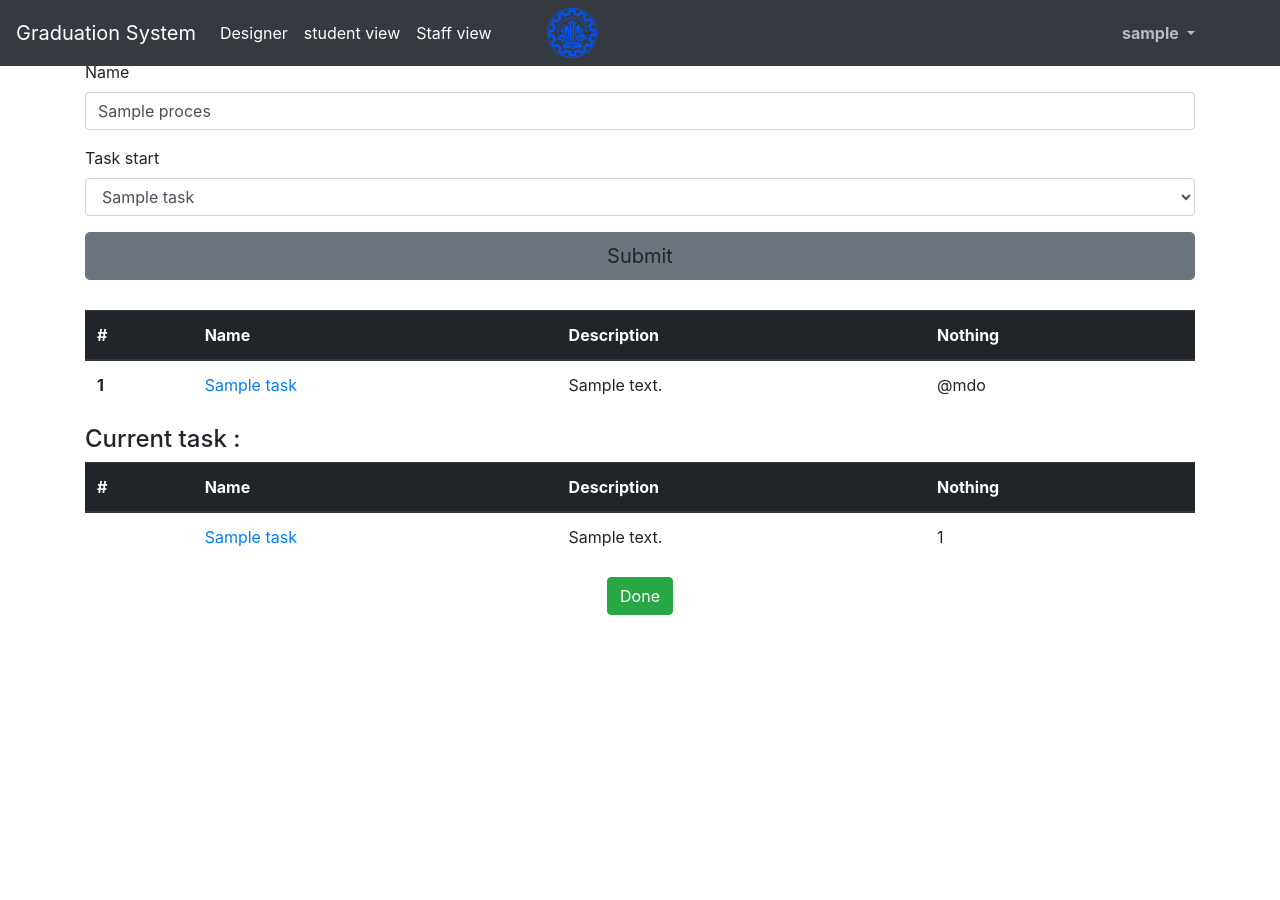
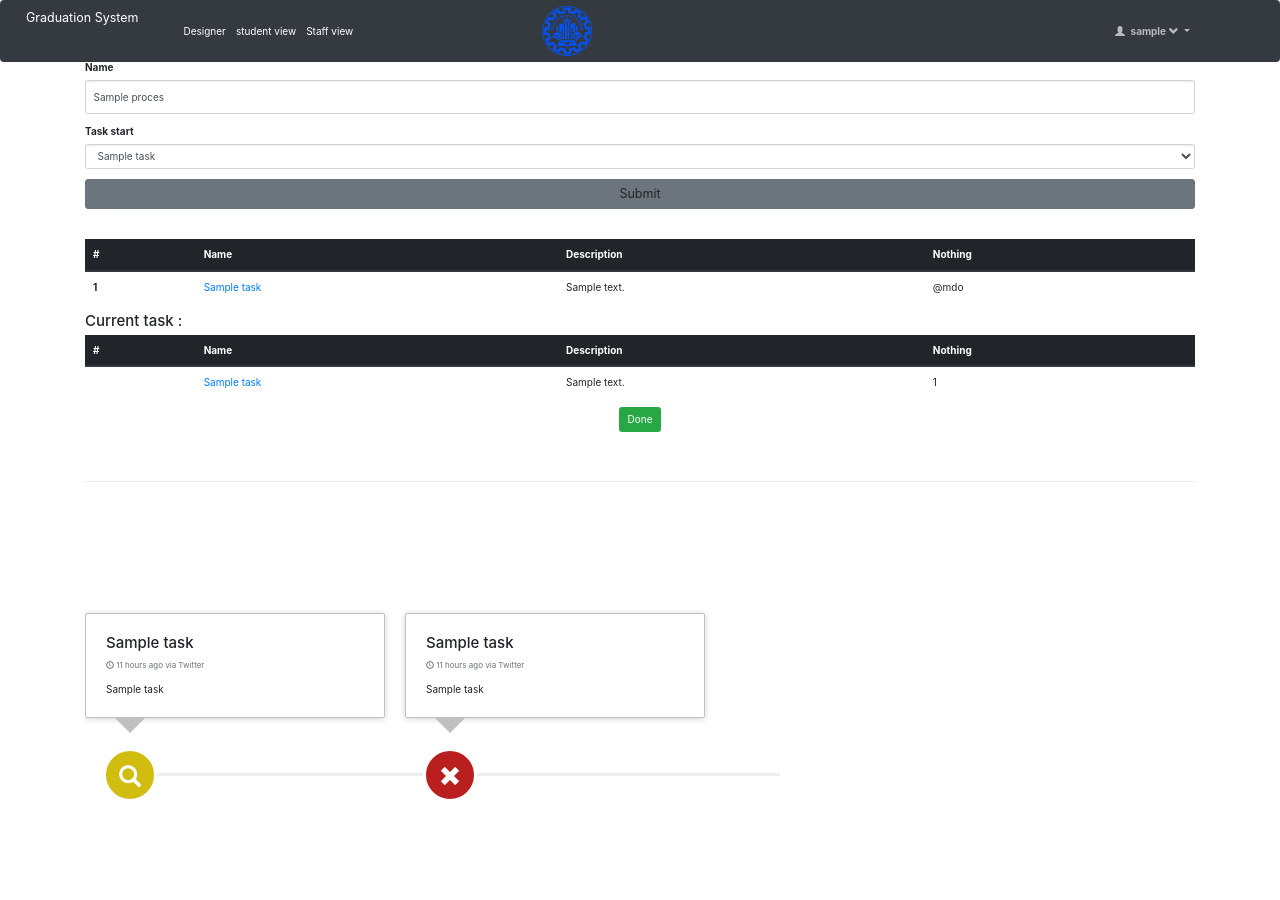
Before and after one commit to amirmohsen-am/graduation-system-project-fall96, a Django app: page /process_instance/1 in a window 1280 px wide. Before the commit the page ends 615 px from the top, so only its background shows below. Run offline with Django 3.2, Linux system fonts and the light colour scheme; a user stored in the database is signed in; tables that the repository leaves empty hold one stand-in row (values such as "Sample post"); some libraries are stand-ins or nearby versions.

Commit message:
add graph

```diff
--- /dev/null
+++ b/graduation_system/main/static/main/sina.css
@@ -0,0 +1,170 @@
+.timeline,
+.timeline-horizontal {
+  list-style: none;
+  padding: 20px;
+  position: relative;
+}
+.timeline:before {
+  top: 40px;
+  bottom: 0;
+  position: absolute;
+  content: " ";
+  width: 3px;
+  background-color: #eeeeee;
+  left: 50%;
+  margin-left: -1.5px;
+}
+.timeline .timeline-item {
+  margin-bottom: 20px;
+  position: relative;
+}
+.timeline .timeline-item:before,
+.timeline .timeline-item:after {
+  content: "";
+  display: table;
+}
+.timeline .timeline-item:after {
+  clear: both;
+}
+.timeline .timeline-item .timeline-badge {
+  color: #fff;
+  width: 54px;
+  height: 54px;
+  line-height: 52px;
+  font-size: 22px;
+  text-align: center;
+  position: absolute;
+  top: 18px;
+  left: 50%;
+  margin-left: -25px;
+  background-color: #7c7c7c;
+  border: 3px solid #ffffff;
+  z-index: 100;
+  border-top-right-radius: 50%;
+  border-top-left-radius: 50%;
+  border-bottom-right-radius: 50%;
+  border-bottom-left-radius: 50%;
+}
+.timeline .timeline-item .timeline-badge i,
+.timeline .timeline-item .timeline-badge .fa,
+.timeline .timeline-item .timeline-badge .glyphicon {
+  top: 2px;
+  left: 0px;
+}
+.timeline .timeline-item .timeline-badge.primary {
+  background-color: #1f9eba;
+}
+.timeline .timeline-item .timeline-badge.info {
+  background-color: #5bc0de;
+}
+.timeline .timeline-item .timeline-badge.success {
+  background-color: #59ba1f;
+}
+.timeline .timeline-item .timeline-badge.warning {
+  background-color: #d1bd10;
+}
+.timeline .timeline-item .timeline-badge.danger {
+  background-color: #ba1f1f;
+}
+.timeline .timeline-item .timeline-panel {
+  position: relative;
+  width: 46%;
+  float: left;
+  right: 16px;
+  border: 1px solid #c0c0c0;
+  background: #ffffff;
+  border-radius: 2px;
+  padding: 20px;
+  -webkit-box-shadow: 0 1px 6px rgba(0, 0, 0, 0.175);
+  box-shadow: 0 1px 6px rgba(0, 0, 0, 0.175);
+}
+.timeline .timeline-item .timeline-panel:before {
+  position: absolute;
+  top: 26px;
+  right: -16px;
+  display: inline-block;
+  border-top: 16px solid transparent;
+  border-left: 16px solid #c0c0c0;
+  border-right: 0 solid #c0c0c0;
+  border-bottom: 16px solid transparent;
+  content: " ";
+}
+.timeline .timeline-item .timeline-panel .timeline-title {
+  margin-top: 0;
+  color: inherit;
+}
+.timeline .timeline-item .timeline-panel .timeline-body > p,
+.timeline .timeline-item .timeline-panel .timeline-body > ul {
+  margin-bottom: 0;
+}
+.timeline .timeline-item .timeline-panel .timeline-body > p + p {
+  margin-top: 5px;
+}
+.timeline .timeline-item:last-child:nth-child(even) {
+  float: right;
+}
+.timeline .timeline-item:nth-child(even) .timeline-panel {
+  float: right;
+  left: 16px;
+}
+.timeline .timeline-item:nth-child(even) .timeline-panel:before {
+  border-left-width: 0;
+  border-right-width: 14px;
+  left: -14px;
+  right: auto;
+}
+.timeline-horizontal {
+  list-style: none;
+  position: relative;
+  padding: 20px 0px 20px 0px;
+  display: inline-block;
+}
+.timeline-horizontal:before {
+  height: 3px;
+  top: auto;
+  bottom: 26px;
+  left: 56px;
+  right: 0;
+  width: 100%;
+  margin-bottom: 20px;
+}
+.timeline-horizontal .timeline-item {
+  display: table-cell;
+  height: 280px;
+  width: 20%;
+  min-width: 320px;
+  float: none !important;
+  padding-left: 0px;
+  padding-right: 20px;
+  margin: 0 auto;
+  vertical-align: bottom;
+}
+.timeline-horizontal .timeline-item .timeline-panel {
+  top: auto;
+  bottom: 64px;
+  display: inline-block;
+  float: none !important;
+  left: 0 !important;
+  right: 0 !important;
+  width: 100%;
+  margin-bottom: 20px;
+}
+.timeline-horizontal .timeline-item .timeline-panel:before {
+  top: auto;
+  bottom: -16px;
+  left: 28px !important;
+  right: auto;
+  border-right: 16px solid transparent !important;
+  border-top: 16px solid #c0c0c0 !important;
+  border-bottom: 0 solid #c0c0c0 !important;
+  border-left: 16px solid transparent !important;
+}
+.timeline-horizontal .timeline-item:before,
+.timeline-horizontal .timeline-item:after {
+  display: none;
+}
+.timeline-horizontal .timeline-item .timeline-badge {
+  top: auto;
+  bottom: 0px;
+  left: 43px;
+}
--- a/graduation_system/main/templates/main/base.html
+++ b/graduation_system/main/templates/main/base.html
@@ -4,7 +4,8 @@
 <!doctype html>
 <html lang="en">
 <head>
-
+    <link rel="stylesheet" href="https://maxcdn.bootstrapcdn.com/bootstrap/3.3.7/css/bootstrap.min.css">
+    <link rel="stylesheet" href="{% static 'main/sina.css' %}">
     <meta charset="utf-8">
     <meta name="viewport" content="width=device-width, initial-scale=1, shrink-to-fit=no">
     <meta name="description" content="">
--- a/graduation_system/main/templates/main/process-instance.html
+++ b/graduation_system/main/templates/main/process-instance.html
@@ -74,7 +74,7 @@
       <tbody>
                 <tr>
                   <th scope="row">{{ forloop.counter }}</th>
-                  <td> <a href="{% url 'task-view' process_instance.current_task.task.id %}">{{ process_instance.current_task.task.name }}</a></td>
+                  <td> <a href="{% url 'task-instance-view' process_instance.current_task.id %}">{{ process_instance.current_task.task.name }}</a></td>
                   <td>{{ process_instance.current_task.task.description }}</td>
                   <td>{{ process_instance.current_task.task.id }}</td>
                 </tr>
@@ -119,6 +119,73 @@
         {% endif %}
 
 
+{#     {% include "main/student_view_timeline.html" %}#}
 
 
+
+	<div class="row">
+				<div class="col-md-12">
+
+					<div class="page-header">
+
+					</div>
+					<div style="display:inline-block;width:100%;overflow-y:auto;">
+					<ul class="timeline timeline-horizontal">
+						{% for task in ordered_task %}
+                            <li class="timeline-item">
+                                <a href=  "{% url 'task-view' task.id %}">,
+							<div class="timeline-badge success">
+                                <i class="glyphicon glyphicon-check"></i></div>
+                                </a>
+							<div class="timeline-panel">
+								<div class="timeline-heading">
+									<h4 class="timeline-title">{{ task.name }}</h4>
+									<p><small class="text-muted"><i class="glyphicon glyphicon-time"></i> 11 hours ago via Twitter</small></p>
+								</div>
+								<div class="timeline-body">
+									<p>{{ task.name }}</p>
+								</div>
+							</div>
+						    </li>
+
+                         {% endfor %}
+                            <li class="timeline-item">
+                                <a href=  "{% url 'task-view' process_instance.current_task.task.id %}">,
+							<div class="timeline-badge warning">
+                                <i class="glyphicon glyphicon-search"></i></div>
+                                  </a>
+							<div class="timeline-panel">
+								<div class="timeline-heading">
+									<h4 class="timeline-title">{{ cur.name }}</h4>
+									<p><small class="text-muted"><i class="glyphicon glyphicon-time"></i> 11 hours ago via Twitter</small></p>
+								</div>
+								<div class="timeline-body">
+									<p>{{ cur.name }}</p>
+								</div>
+							</div>
+						    </li>
+
+                        {% for task in after %}
+                            <li class="timeline-item">
+                                <a href=  "{% url 'task-view' task.id %}">,
+							<div class="timeline-badge danger">
+                                <i class="glyphicon glyphicon-remove"></i></div>
+                                </a>
+							<div class="timeline-panel">
+								<div class="timeline-heading">
+									<h4 class="timeline-title">{{ task.name }}</h4>
+									<p><small class="text-muted"><i class="glyphicon glyphicon-time"></i> 11 hours ago via Twitter</small></p>
+								</div>
+								<div class="timeline-body">
+									<p>{{ task.name }}</p>
+								</div>
+							</div>
+						    </li>
+
+                         {% endfor %}
+					</ul>
+				</div>
+				</div>
+			</div>
+
 {% endblock %}
--- a/graduation_system/main/views.py
+++ b/graduation_system/main/views.py
@@ -189,9 +189,31 @@ def process_instance_view(request, p_id):
         if text is not None:
             Comment.objects.create(user=user, text=text, task_instance=current_task)
 
+    ordered_task = []
+    after_current = []
+    p = process_instance.process
+    t = p.task_start
+    b = 2
+    while 1:
+        if t == process_instance.current_task.task:
+            b = 1
+        if b == 2:
+            ordered_task.append(t)
+        if b == 0:
+            after_current.append(t)
+        if b == 1:
+            b = 0
+        t = t.next_task_accept
+        if t.end_task == True:
+            if b == 2:
+                ordered_task.append(t)
+            if b == 0:
+                after_current.append(t)
+            break
+
     process = process_instance.process
     form = ProcessForm(instance=process)
-    return render(request, 'main/process-instance.html', {'process_instance': process_instance, 'form': form})
+    return render(request, 'main/process-instance.html', {'process_instance': process_instance, 'form': form, 'ordered_task': ordered_task, 'cur': process_instance.current_task.task, 'after': after_current})
 
 
 @login_required(login_url='/login/')
```
Also changed, not shown: graduation_system/main/templates/main/student_view_timeline.html (added, +65 -0 lines).
